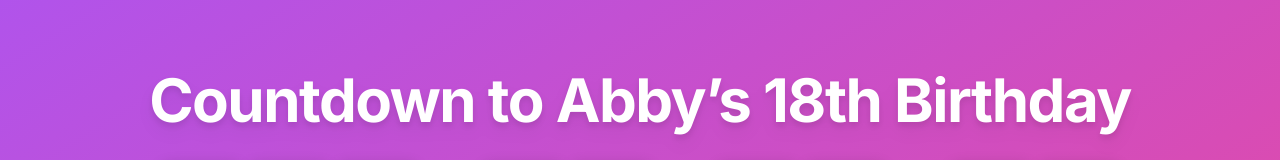
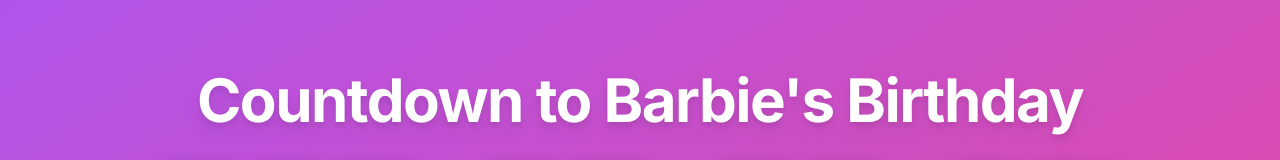
Before and after one commit to Herobrine331/Abby, a plain HTML site: page index.html in a window 1280 px wide. Shown: the part 206-366 px from the top of the page. Drawn offline with nearby package versions, Linux system fonts and the light colour scheme.

Commit message:
Update index.html

```diff
--- a/index.html
+++ b/index.html
@@ -3,7 +3,7 @@
 <head>
     <meta charset="UTF-8">
     <meta name="viewport" content="width=device-width, initial-scale=1.0">
-    <title>Abby's 18th Birthday Countdown</title>
+    <title>Barbie's Birthday Countdown</title>
     <!-- Tailwind CSS for layout -->
     <script src="https://cdn.tailwindcss.com"></script>
     <!-- Google Fonts: Inter -->
@@ -113,7 +113,7 @@
     <div class="text-center w-full max-w-5xl mx-auto">
         <!-- Main Title -->
         <h1 id="headline" class="text-4xl md:text-6xl font-bold tracking-tight mb-8 drop-shadow-lg">
-            Countdown to Abby’s 18th Birthday
+            Countdown to Barbie's Birthday
         </h1>
 
         <!-- Countdown Timer Display -->
```
